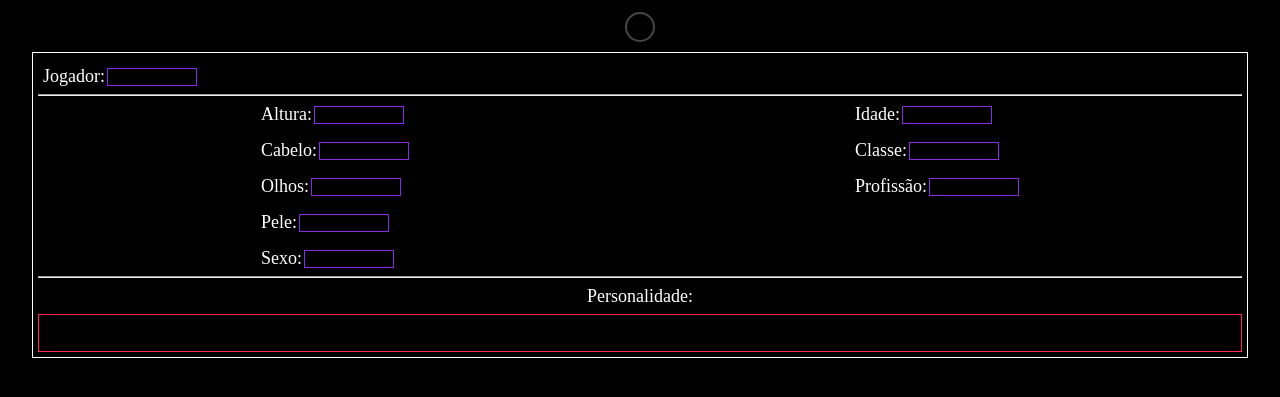
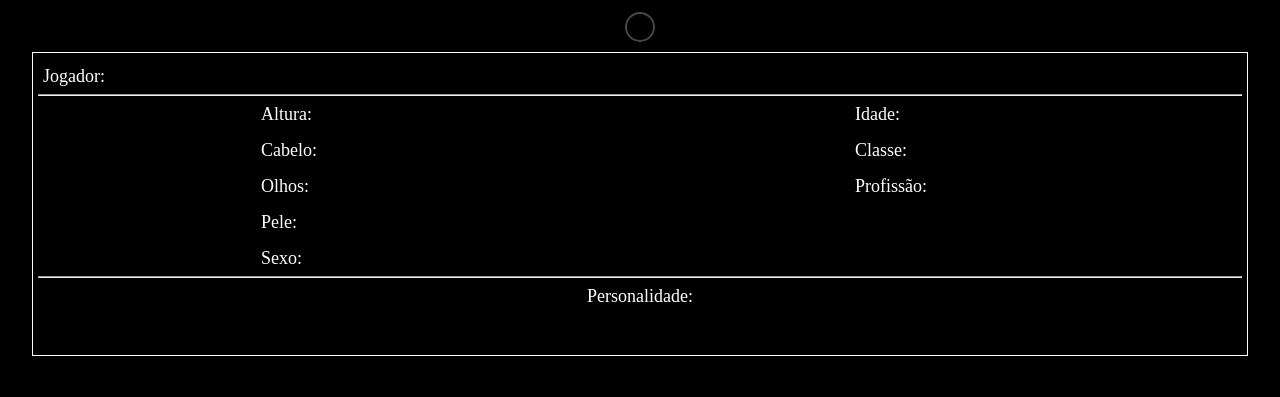
Before and after one commit to RafaelCostaSIlva1501/Fichas_RPG, a plain HTML site: page index.html in a window 1280 px wide. Shown: the part 263-660 px from the top of the page. Drawn offline with Linux system fonts and the light colour scheme.

Commit message:
bordas retiradas

```diff
--- a/estilos/mobile.css
+++ b/estilos/mobile.css
@@ -163,7 +163,6 @@ html{
     margin-left: 2px;
     font-size: 14px;
     background-color: #000000;
-    border: 1px solid blueviolet;
 }
 
 .jogador{
@@ -187,7 +186,6 @@ html{
     font-size: 16px;
     width: 100%;
     overflow: hidden;
-    border: 1px solid rgb(255, 44, 79);
 }
 
 /**/
```
